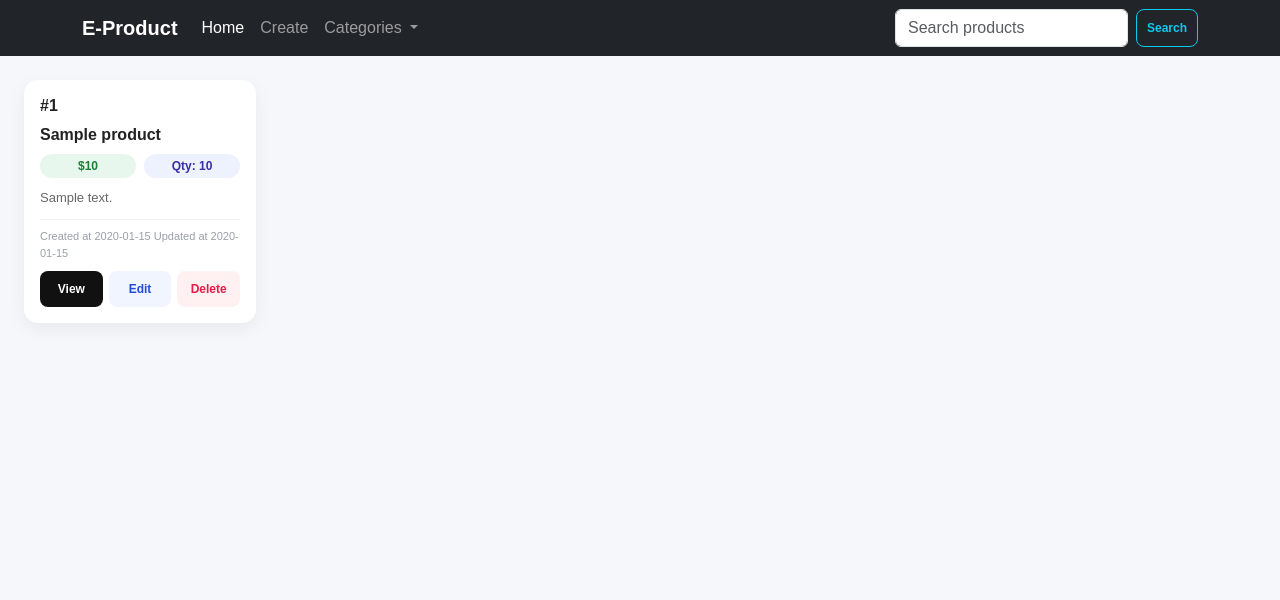
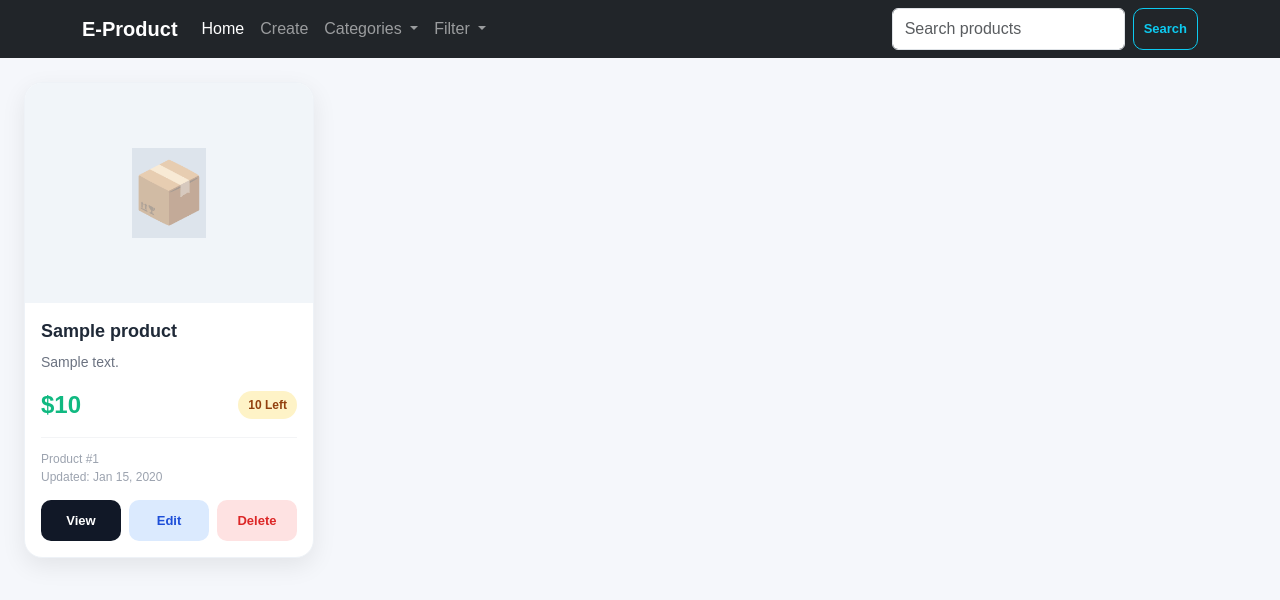
Before and after one commit to abotirbek/E-product, a Django app: page / in a window 1280 px wide. Shown: the top 600 px of the page. Run offline with Django 5.2, Linux system fonts and the light colour scheme; tables that the repository leaves empty hold one stand-in row (values such as "Sample post").

Commit message:
getting specific price is added

```diff
--- a/product/urls.py
+++ b/product/urls.py
@@ -22,4 +22,5 @@ urlpatterns = [
     path('defer/', views.defer, name='defer'),
     path('iterator/', views.get_iterator, name='iterator'),
     path('raw/', views.get_raw, name='raw'),
+    path('specific/', views.get_specific_price, name='specific'),
 ]
--- a/product/views.py
+++ b/product/views.py
@@ -66,6 +66,23 @@ def get_raw(request):
     pro_raw = Product.objects.raw('select * from product_product where price > 1000')
     return render(request,'product/data.html',{'pro_raw':pro_raw})
 
+def get_specific_price(request):
+    pro = Product.objects.filter(price__exact=200)
+    return render(request,'product/read.html',{'pro':pro})
+
+
+
+
+
+
+
+
+
+
+
+
+
+
 
 
 
--- a/templates/base.html
+++ b/templates/base.html
@@ -84,6 +84,23 @@
                             <li><a class="dropdown-item" href="{% url 'raw' %}">Raw</a></li>
                         </ul>
                     </li>
+                    <li class="nav-item dropdown">
+                        <a
+                            class="nav-link dropdown-toggle"
+                            href="#"
+                            id="navbarDropdown"
+                            role="button"
+                            data-bs-toggle="dropdown"
+                            aria-expanded="false"
+                        >
+                            Filter
+                        </a>
+
+                        <ul class="dropdown-menu">
+                            <li><a class="dropdown-item" href="{% url 'over-500' %}">Over 500</a></li>
+                            <li><a class="dropdown-item" href="{% url 'specific' %}">specific</a></li>
+                        </ul>
+                    </li>
                 </ul>
 
                 <form class="d-flex" role="search">
--- a/templates/product/list.html
+++ b/templates/product/list.html
@@ -3,129 +3,171 @@
 
 <style>
     body {
-        background: #f6f7fb;
+        background: #f5f7fb;
     }
 
     .product-container {
         display: grid;
-        grid-template-columns: repeat(5, 1fr); /* 👈 STRICT 5 COLUMNS */
-        gap: 18px;
+        grid-template-columns: repeat(auto-fill, minmax(250px, 1fr));
+        gap: 24px;
         padding: 24px;
     }
 
     .product-card {
-        background: #ffffff;
-        border-radius: 14px;
-        padding: 16px;
-        box-shadow: 0 6px 18px rgba(0,0,0,0.06);
-        transition: all 0.25s ease;
+        background: #fff;
+        border-radius: 18px;
+        overflow: hidden;
+        box-shadow: 0 8px 24px rgba(0,0,0,0.08);
+        transition: all 0.3s ease;
         display: flex;
         flex-direction: column;
+        border: 1px solid #eef2f7;
     }
 
     .product-card:hover {
-        transform: translateY(-6px);
-        box-shadow: 0 12px 28px rgba(0,0,0,0.12);
+        transform: translateY(-8px);
+        box-shadow: 0 18px 35px rgba(0,0,0,0.12);
+    }
+
+    /* Product Image */
+    .product-image {
+        height: 220px;
+        background: #f1f5f9;
+        display: flex;
+        align-items: center;
+        justify-content: center;
+    }
+
+    .product-image img {
+        width: 100%;
+        height: 100%;
+        object-fit: cover;
+    }
+
+    .placeholder {
+        font-size: 60px;
+        color: #cbd5e1;
+    }
+
+    .product-body {
+        padding: 16px;
+        display: flex;
+        flex-direction: column;
+        flex: 1;
     }
 
     .product-title {
-        font-size: 16px;
+        font-size: 18px;
         font-weight: 700;
-        color: #222;
+        color: #1f2937;
         margin-bottom: 8px;
-        line-height: 1.3;
-    }
-
-    .badges {
-        display: flex;
-        justify-content: space-between;
-        margin-bottom: 10px;
-        gap: 8px;
-    }
-
-    .badge {
-        font-size: 12px;
-        padding: 6px 10px;
-        border-radius: 20px;
-        background: #f1f5f9;
-        color: #444;
-        flex: 1;
-        text-align: center;
-    }
-
-    .price {
-        background: #e8f7ee;
-        color: #1a7f37;
-        font-weight: 600;
-    }
-
-    .qty {
-        background: #eef2ff;
-        color: #3730a3;
+        line-height: 1.4;
     }
 
     .product-desc {
-        font-size: 13px;
-        color: #666;
+        color: #6b7280;
+        font-size: 14px;
         line-height: 1.5;
-        margin-bottom: 12px;
+        margin-bottom: 14px;
 
         display: -webkit-box;
-        -webkit-line-clamp: 3;
+        -webkit-line-clamp: 2;
         -webkit-box-orient: vertical;
         overflow: hidden;
     }
 
-    .product-meta {
-        font-size: 11px;
-        color: #9aa0a6;
-        margin-top: auto;
-        border-top: 1px solid #f1f1f1;
-        padding-top: 8px;
+    .price-stock {
+        display: flex;
+        justify-content: space-between;
+        align-items: center;
+        margin-bottom: 14px;
     }
 
-    .bottom-row {
+    .price {
+        font-size: 24px;
+        font-weight: 800;
+        color: #10b981;
+    }
+
+    .stock {
+        padding: 5px 10px;
+        border-radius: 999px;
+        font-size: 12px;
+        font-weight: 600;
+    }
+
+    .in-stock {
+        background: #dcfce7;
+        color: #166534;
+    }
+
+    .low-stock {
+        background: #fef3c7;
+        color: #92400e;
+    }
+
+    .meta {
+        font-size: 12px;
+        color: #9ca3af;
+        margin-top: auto;
+        padding-top: 12px;
+        border-top: 1px solid #f3f4f6;
+    }
+
+    .actions {
         display: flex;
-        gap: 6px;
-        margin-top: 10px;
+        gap: 8px;
+        margin-top: 14px;
     }
 
     .btn {
         flex: 1;
         text-align: center;
-        font-size: 12px;
-        padding: 8px 10px;
-        border-radius: 8px;
+        padding: 10px;
+        border-radius: 10px;
         text-decoration: none;
+        font-size: 13px;
         font-weight: 600;
-        transition: 0.2s ease;
+        transition: 0.25s;
     }
 
-    .btn-read {
-        background: #111;
-        color: #fff;
+    .btn-view {
+        background: #111827;
+        color: white;
     }
 
-    .btn-read:hover {
-        background: #333;
+    .btn-view:hover {
+        background: #000;
     }
 
-    .btn-update {
-        background: #f1f5ff;
+    .btn-edit {
+        background: #dbeafe;
         color: #1d4ed8;
     }
 
-    .btn-update:hover {
-        background: #dbeafe;
+    .btn-edit:hover {
+        background: #bfdbfe;
     }
 
     .btn-delete {
-        background: #fff1f2;
-        color: #e11d48;
+        background: #fee2e2;
+        color: #dc2626;
     }
 
     .btn-delete:hover {
-        background: #ffe4e6;
+        background: #fecaca;
+    }
+
+    @media (max-width: 768px) {
+        .product-container {
+            grid-template-columns: repeat(2, 1fr);
+        }
+    }
+
+    @media (max-width: 500px) {
+        .product-container {
+            grid-template-columns: 1fr;
+        }
     }
 </style>
 
@@ -133,27 +175,54 @@
 
     {% for p in pro %}
     <div class="product-card">
-        <div class="product-title">#{{ p.id }}</div>
-        <div class="product-title">{{ p.title }}</div>
 
-        <div class="badges">
-            <div class="badge price">${{ p.price }}</div>
-            <div class="badge qty">Qty: {{ p.quantity }}</div>
+        <div class="product-image">
+            {% if p.image %}
+                <img src="{{ p.image.url }}" alt="{{ p.title }}">
+            {% else %}
+                <div class="placeholder">📦</div>
+            {% endif %}
         </div>
 
-        <div class="product-desc">
-            {{ p.description }}
-        </div>
+        <div class="product-body">
 
-        <div class="product-meta">
-            Created at {{ p.created_at|date:"Y-m-d" }}
-            Updated at {{ p.updated_at|date:"Y-m-d" }}
-        </div>
+            <h3 class="product-title">{{ p.title }}</h3>
 
-        <div class="bottom-row">
-            <a href="{% url 'read' p.pk %}" class="btn btn-read">View</a>
-            <a href="{% url 'update' p.pk %}" class="btn btn-update">Edit</a>
-            <a href="{% url 'delete' p.pk %}" class="btn btn-delete">Delete</a>
+            <div class="product-desc">
+                {{ p.description }}
+            </div>
+
+            <div class="price-stock">
+                <div class="price">${{ p.price }}</div>
+
+                {% if p.quantity > 10 %}
+                    <span class="stock in-stock">In Stock</span>
+                {% else %}
+                    <span class="stock low-stock">
+                        {{ p.quantity }} Left
+                    </span>
+                {% endif %}
+            </div>
+
+            <div class="meta">
+                Product #{{ p.id }} <br>
+                Updated: {{ p.updated_at|date:"M d, Y" }}
+            </div>
+
+            <div class="actions">
+                <a href="{% url 'read' p.pk %}" class="btn btn-view">
+                    View
+                </a>
+
+                <a href="{% url 'update' p.pk %}" class="btn btn-edit">
+                    Edit
+                </a>
+
+                <a href="{% url 'delete' p.pk %}" class="btn btn-delete">
+                    Delete
+                </a>
+            </div>
+
         </div>
 
     </div>
```
